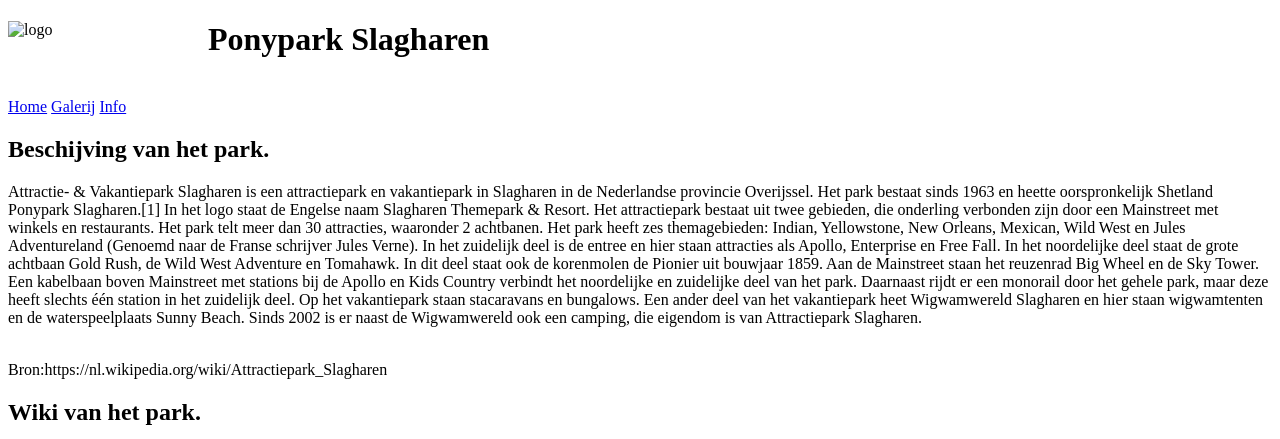
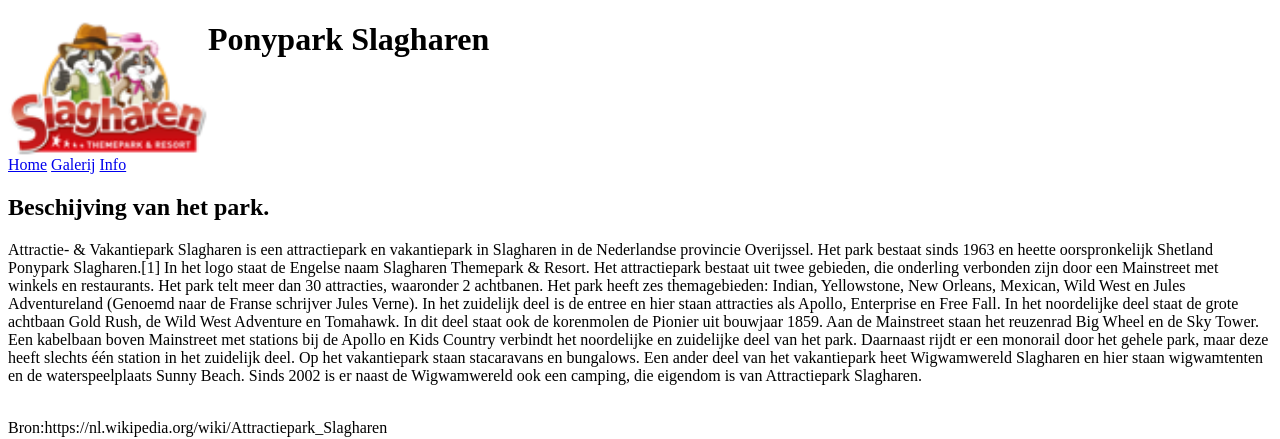
Before and after one commit to FHG69/NHA-Les-9, a plain HTML site: page index.html in a window 1280 px wide. Shown: the top 439 px of the page. Drawn offline with Linux system fonts and the light colour scheme.

Commit message:
Corr index

```diff
--- a/index.html
+++ b/index.html
@@ -8,7 +8,7 @@
 </head>
 <body>
   <header>
-    <img src="img/logo.png" width="200" alt="logo" style="float:left;"><h1 >Ponypark Slagharen</h1>
+    <img src="media/logo.png" width="200" alt="logo" style="float:left;"><h1 >Ponypark Slagharen</h1>
     <br style="clear:both" />
     <nav>
       <a href="index.html">Home</a>
```
